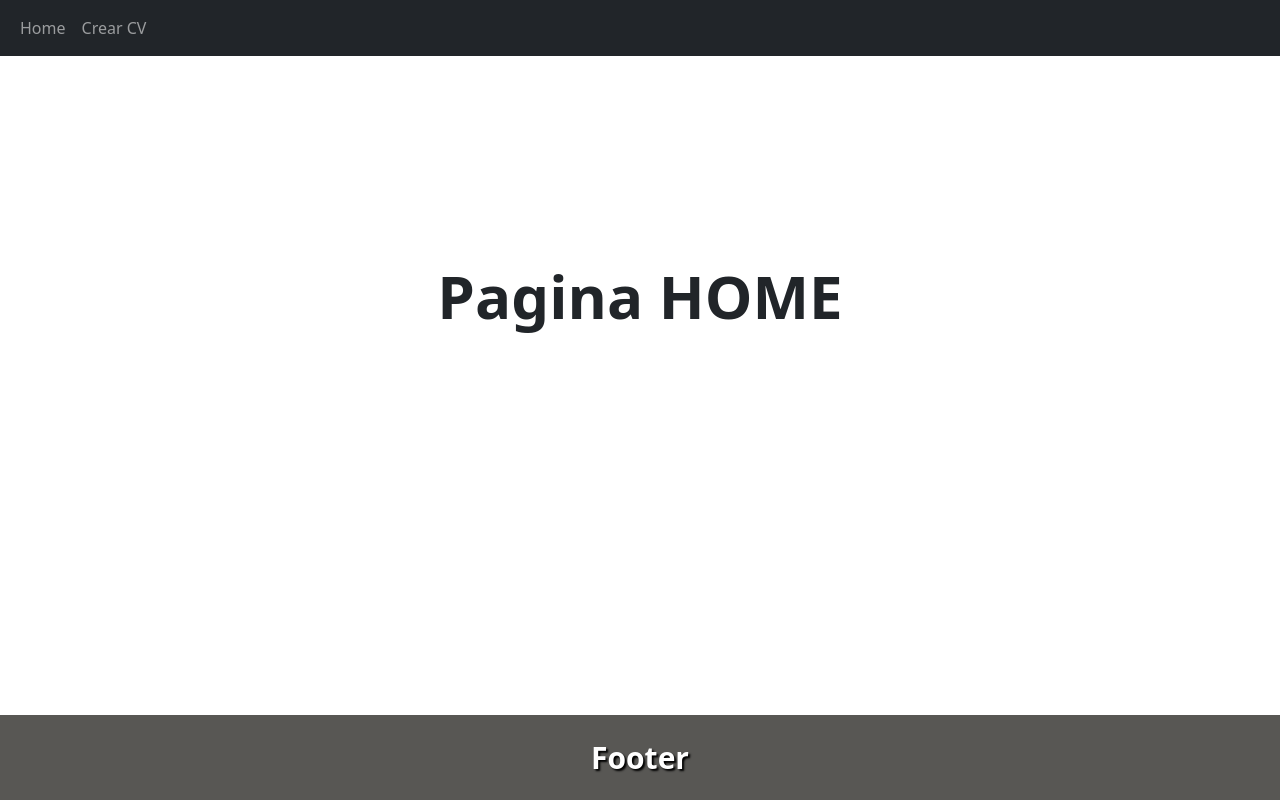
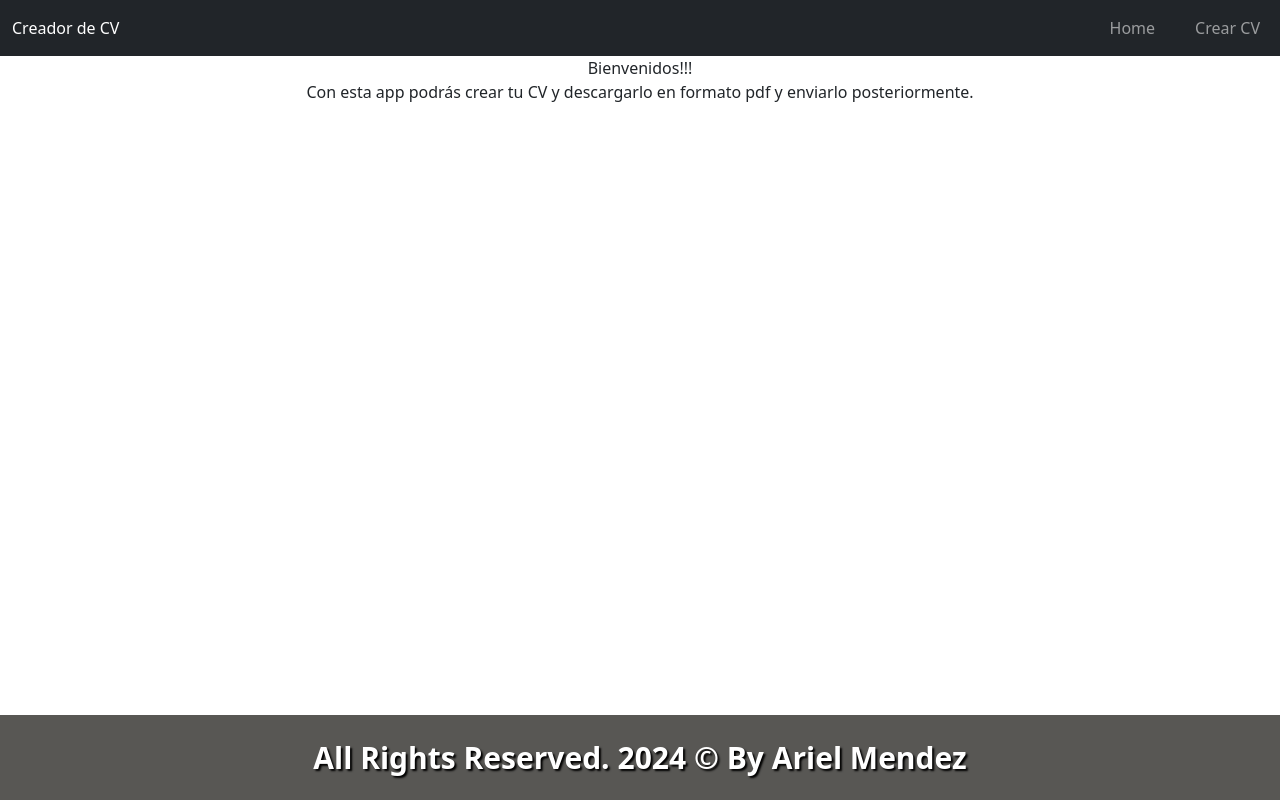
Before and after one commit to arielmendezdev/CV_Ariel, a React (Vite) app: page / in a window 1280 px wide. Built offline with nearby package versions, Linux system fonts and the light colour scheme.

Commit message:
Correcciones en vistas

```diff
--- a/src/components/Footer.jsx
+++ b/src/components/Footer.jsx
@@ -2,8 +2,6 @@ import '../assets/css/Footer.css';
 
 export default function Footer() {
   return (
-    <div className='footer'>
-        Footer
-    </div>
-  )
+    <div className="footer">All Rights Reserved. 2024 © By Ariel Mendez</div>
+  );
 }
--- a/src/components/Navbar.jsx
+++ b/src/components/Navbar.jsx
@@ -4,6 +4,7 @@ export default function Navbar() {
   return (
     <nav className="navbar navbar-expand-lg bg-dark navbar-dark">
       <div className="container-fluid">
+        <p className="text-white">Creador de CV</p>
         {/* <button
               className="navbar-toggler"
               type="button"
@@ -16,7 +17,7 @@ export default function Navbar() {
               <span className="navbar-toggler-icon"></span>
             </button> */}
         <div className="" id="navbarSupportedContent">
-              <ul className="navbar-nav me-auto mb-2 mb-lg-0">
+          <ul className="navbar-nav me-auto mb-2 mb-lg-0 flex flex-row gap-4">
             <li className="nav-item">
               <Link className="nav-link" aria-current="page" to="/">
                 Home
--- a/src/pages/Home.jsx
+++ b/src/pages/Home.jsx
@@ -4,10 +4,13 @@ import "../assets/css/Home.css";
 export default function Home() {
 
   return (
-    <div className="">
-      <div className="caja-home">
-        <h1>Pagina HOME</h1>
-      </div>
+    <div className="flex justify-center flex-col text-center mt-52 gap-10 mx-10">
+      {/* <PDFGenerator/> */}
+      <p className="text-4xl">Bienvenidos!!!</p>
+      <p className="text-xl">
+        Con esta app podrás crear tu CV y descargarlo en formato pdf y
+        enviarlo posteriormente.
+      </p>
     </div>
   );
 }
```
Lines whose indentation alone changed are shown as unchanged.
